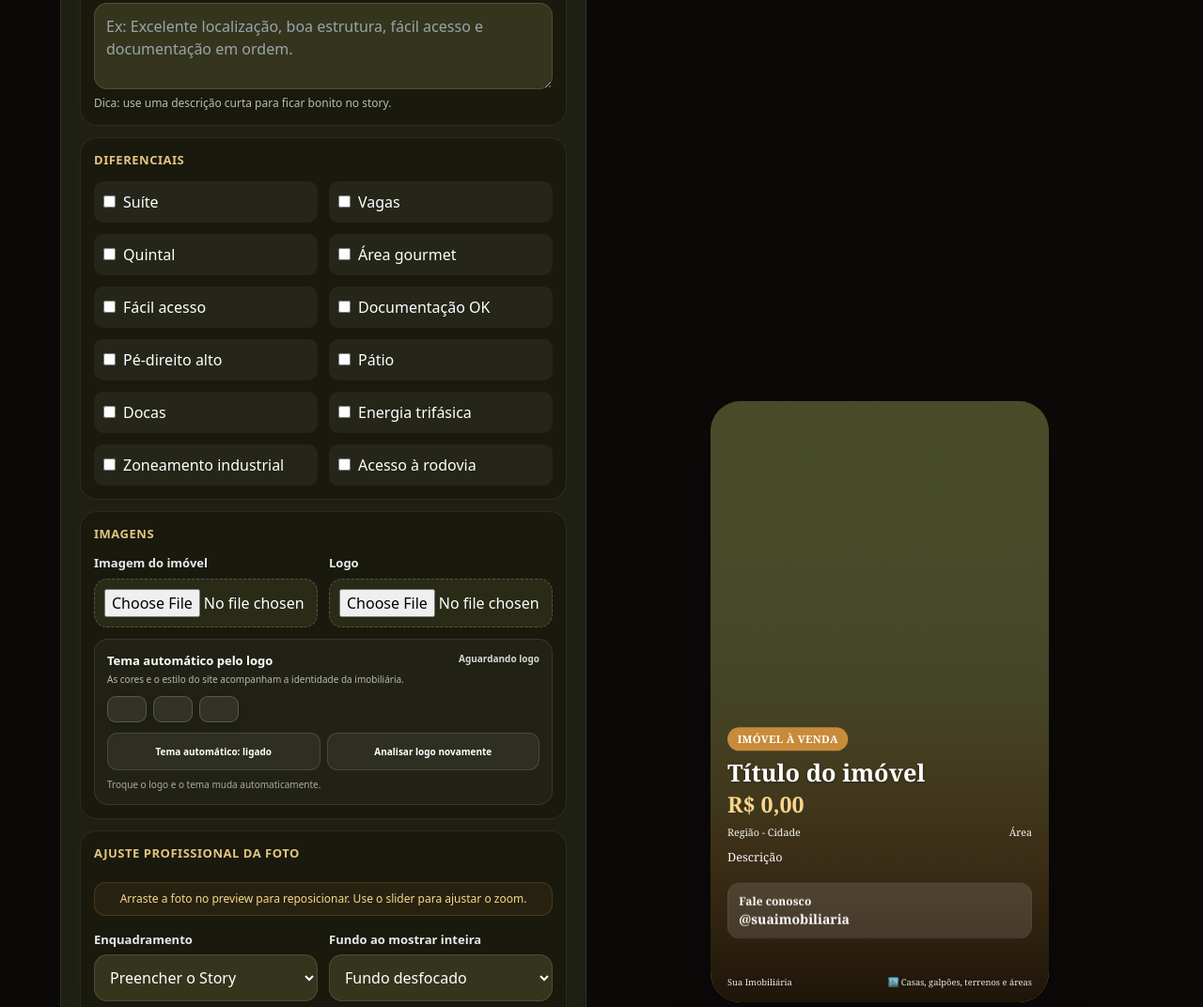
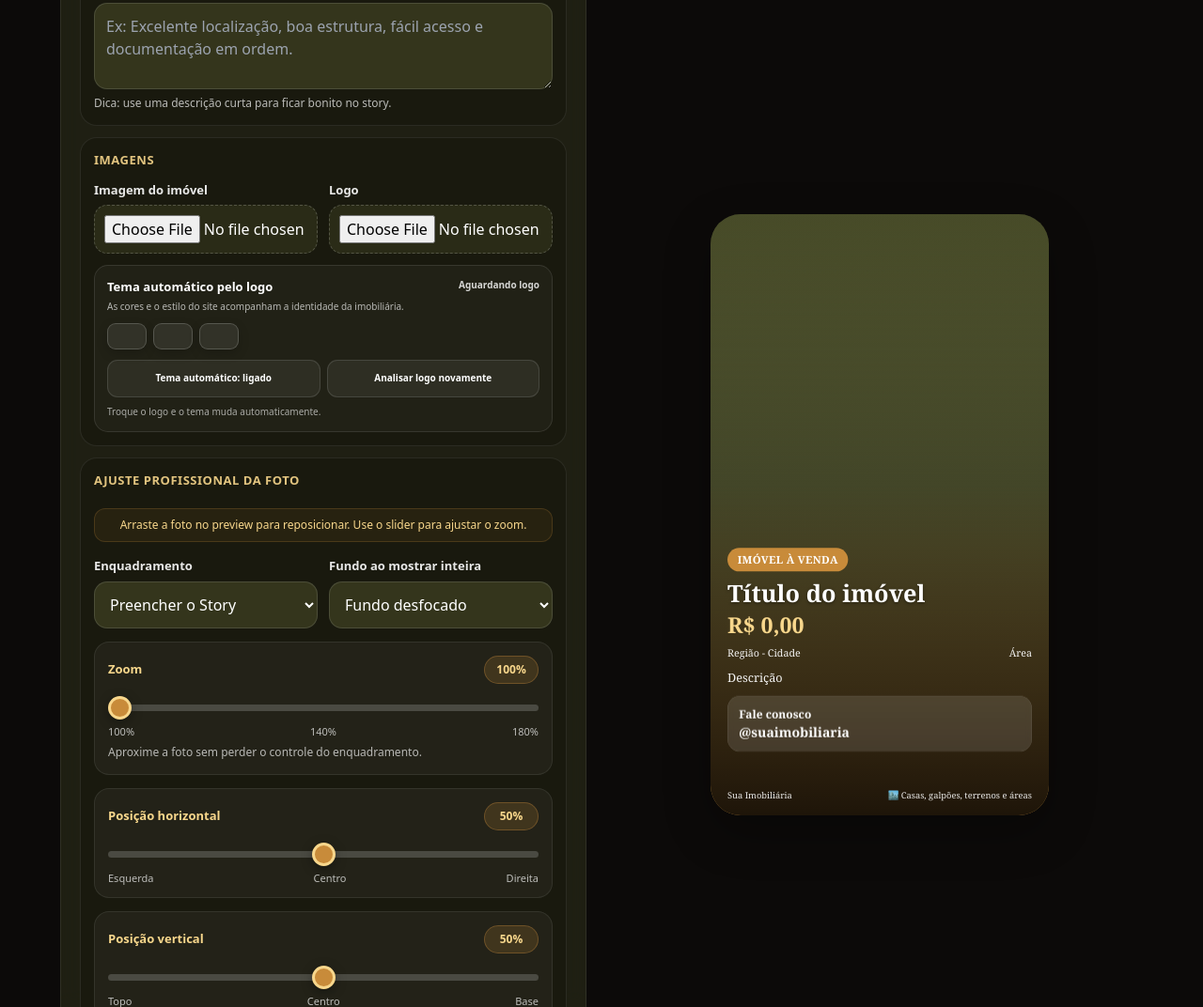
Before and after one commit to pedro425-ss/Automo-o-com-IA-para-post-no-Intagram-, a website: page index.html in a window 1280 px wide. Shown: the part 562-1634 px from the top of the page at 94% size. Drawn offline with nearby package versions, Linux system fonts and the light colour scheme.

Commit message:
Remove secao de diferenciais para simplificar o gerador

```diff
--- a/index.html
+++ b/index.html
@@ -125,24 +125,6 @@
       </div>
 
       <div class="section">
-        <div class="section-title">Diferenciais</div>
-        <div class="grid-2">
-          <label class="check"><input type="checkbox" class="feature" value="Suíte"> Suíte</label>
-          <label class="check"><input type="checkbox" class="feature" value="Vagas"> Vagas</label>
-          <label class="check"><input type="checkbox" class="feature" value="Quintal"> Quintal</label>
-          <label class="check"><input type="checkbox" class="feature" value="Área gourmet"> Área gourmet</label>
-          <label class="check"><input type="checkbox" class="feature" value="Fácil acesso"> Fácil acesso</label>
-          <label class="check"><input type="checkbox" class="feature" value="Documentação OK"> Documentação OK</label>
-          <label class="check"><input type="checkbox" class="feature" value="Pé-direito alto"> Pé-direito alto</label>
-          <label class="check"><input type="checkbox" class="feature" value="Pátio"> Pátio</label>
-          <label class="check"><input type="checkbox" class="feature" value="Docas"> Docas</label>
-          <label class="check"><input type="checkbox" class="feature" value="Energia trifásica"> Energia trifásica</label>
-          <label class="check"><input type="checkbox" class="feature" value="Zoneamento industrial"> Zoneamento industrial</label>
-          <label class="check"><input type="checkbox" class="feature" value="Acesso à rodovia"> Acesso à rodovia</label>
-        </div>
-      </div>
-
-      <div class="section">
         <div class="section-title">Imagens</div>
         <div class="grid-2">
           <div class="field"><label class="label" for="image-upload-story">Imagem do imóvel</label><input id="image-upload-story" type="file" accept="image/*" class="file" /></div>
@@ -214,7 +196,6 @@
             <p id="story-price" class="story-price">R$ 0,00</p>
             <div class="story-meta"><span id="story-location">Região - Cidade</span><span id="story-area">Área</span></div>
             <p id="story-description" class="story-description">Descrição do imóvel</p>
-            <div id="story-features" class="story-features"></div>
             <div class="story-cta"><div class="story-cta-title">Fale conosco</div><div id="story-contact" class="story-contact">@suaimobiliaria</div></div>
           </div>
           <div class="story-footer"><span id="story-brand-name">Sua Imobiliária</span><span>🏙️ Casas, galpões, terrenos e áreas</span></div>
```
